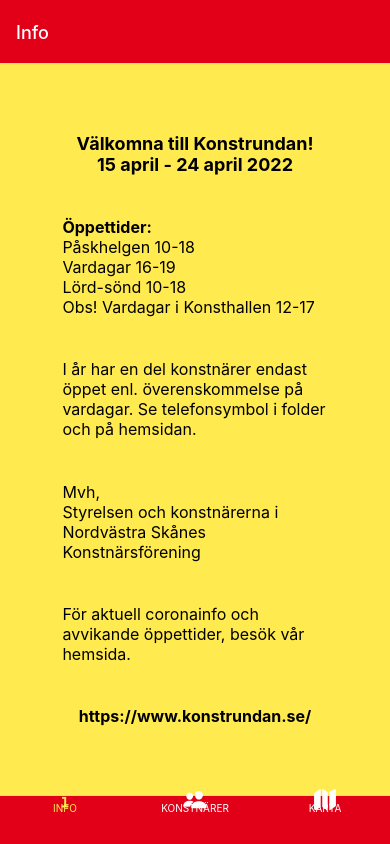
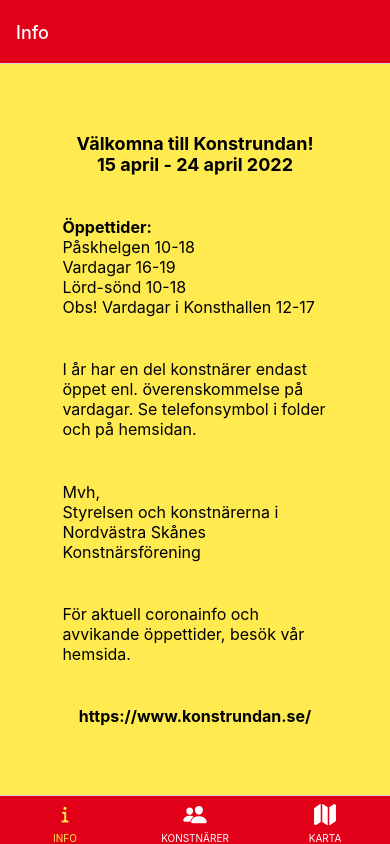
Before and after one commit to Leverin/Konstrundan, a React Native app: screen /Info in a window 390 px wide. Built offline with nearby package versions, Linux system fonts and the light colour scheme.

Commit message:
Background color below tab bar

```diff
--- a/App.js
+++ b/App.js
@@ -1,5 +1,5 @@
 import * as React from 'react';
-import { StyleSheet, Text, View, Dimensions, Image, SafeAreaView } from 'react-native';
+import { StyleSheet } from 'react-native';
 import { NavigationContainer } from '@react-navigation/native';
 import { createNativeStackNavigator } from '@react-navigation/native-stack';
 import { createBottomTabNavigator } from "@react-navigation/bottom-tabs";
@@ -28,17 +28,11 @@
         <Tab.Navigator
 			screenOptions={{
 				headerShown: false,
-				//tabBarStyle: { height: 80 },
 				tabBarActiveBackgroundColor: KONSTRUNDAN_COLOURS.RED,
 				tabBarInactiveBackgroundColor: KONSTRUNDAN_COLOURS.RED,
 				tabBarInactiveTintColor: KONSTRUNDAN_COLOURS.WHITE,
 				tabBarActiveTintColor: KONSTRUNDAN_COLOURS.YELLOW,
-				tabBarStyle: {
-					paddingBottom: 0,
-				},
-				tabBarLabelStyle: {
-					paddingBottom: 30,
-				},
+				tabBarStyle: { backgroundColor: KONSTRUNDAN_COLOURS.RED },
 			}}
 		>
             <Tab.Screen
@@ -80,7 +74,7 @@
 	);
 };
 
-const screenOptionStyle = {
+const stackNavigatorScreenOptionStyle = {
 	headerStyle: {
 	  backgroundColor: KONSTRUNDAN_COLOURS.RED,
 	},
@@ -90,7 +84,7 @@
 
 const InfoViewGeneralStackNavigator = () => {
 	return (
-		<Stack.Navigator screenOptions={screenOptionStyle}>
+		<Stack.Navigator screenOptions={stackNavigatorScreenOptionStyle}>
 			<Stack.Screen name={'Info'} component={InfoViewGeneral} options={{headerLeft: (props) => null}} />
 		</Stack.Navigator>
 	);
@@ -98,7 +92,7 @@
 
 const ListViewArtistsStackNavigator = () => {
 	return (
-		<Stack.Navigator screenOptions={screenOptionStyle}>
+		<Stack.Navigator screenOptions={stackNavigatorScreenOptionStyle}>
 			<Stack.Screen name={'ListArtists'} component={ListViewArtists} options={{ title: 'Konstnärer', headerLeft: (props) => null}} />
 			<Stack.Screen name={'ArtistMap'} component={MapViewArtists} options={({ route }) => ({ title: route.params.title})}/>
 			<Stack.Screen name={'ArtistDetailsFromSingleMap'} component={InfoViewArtist} options={({ route }) => ({ title: route.params.title })}/>
@@ -109,7 +103,7 @@
 const MapViewArtistsStackNavigator = () => {
 
 	return (
-		<Stack.Navigator screenOptions={screenOptionStyle}>
+		<Stack.Navigator screenOptions={stackNavigatorScreenOptionStyle}>
 			<Stack.Screen
 				name={'MapArtists'}
 				component={MapViewArtists}
--- a/components/InfoViewGeneral.js
+++ b/components/InfoViewGeneral.js
@@ -36,15 +36,12 @@
         flexDirection: 'column',
         backgroundColor: KONSTRUNDAN_COLOURS.YELLOW,
         justifyContent: 'center',
-        //alignItems: 'center',
     },
     containerTextMain: {
         paddingLeft: '16%',
         paddingRight: '16%',
     },
     containerCenter: {
-        //flex: 1,
-        //justifyContent: 'center',
         alignItems: 'center',
     },
     textRegular: {
--- a/components/MapViewArtists.js
+++ b/components/MapViewArtists.js
@@ -10,10 +10,6 @@
 const getMarkersFromArtistData = (data, onPressCallout) => {
 
 	return data.map((artist) => {
-
-		//console.log('haiit: ', Image.resolveAssetSource(ARTIST_MAP_MARKERS[artist.NUMMER]).height);
-		//const IMAGE_HEIGHT = Image.resolveAssetSource(ARTIST_MAP_MARKERS[artist.NUMMER]).height;
-
 		return (
 			<Marker
 				key={artist.NUMMER}
@@ -32,11 +28,9 @@
 const MapViewArtists = ({ route, navigation }) => {
 
 	const artistsList = route.params.artistsList;
-	console.log('name: ', route.name);
 	const componentDestinationName = route.name === 'MapArtists' ? 'ArtistDetails' : 'ArtistDetailsFromSingleMap';
 
 	const onPressCallout = (NUMMER) => {
-		console.log('onPressCallout');
 		const artist = getArtistWithNUMMERFromArray(NUMMER, artistsList);
 		const title = `${artist.FORNAMN} ${artist.EFTERNAMN}`;
 		navigation.navigate(componentDestinationName, {artist, title});
```
